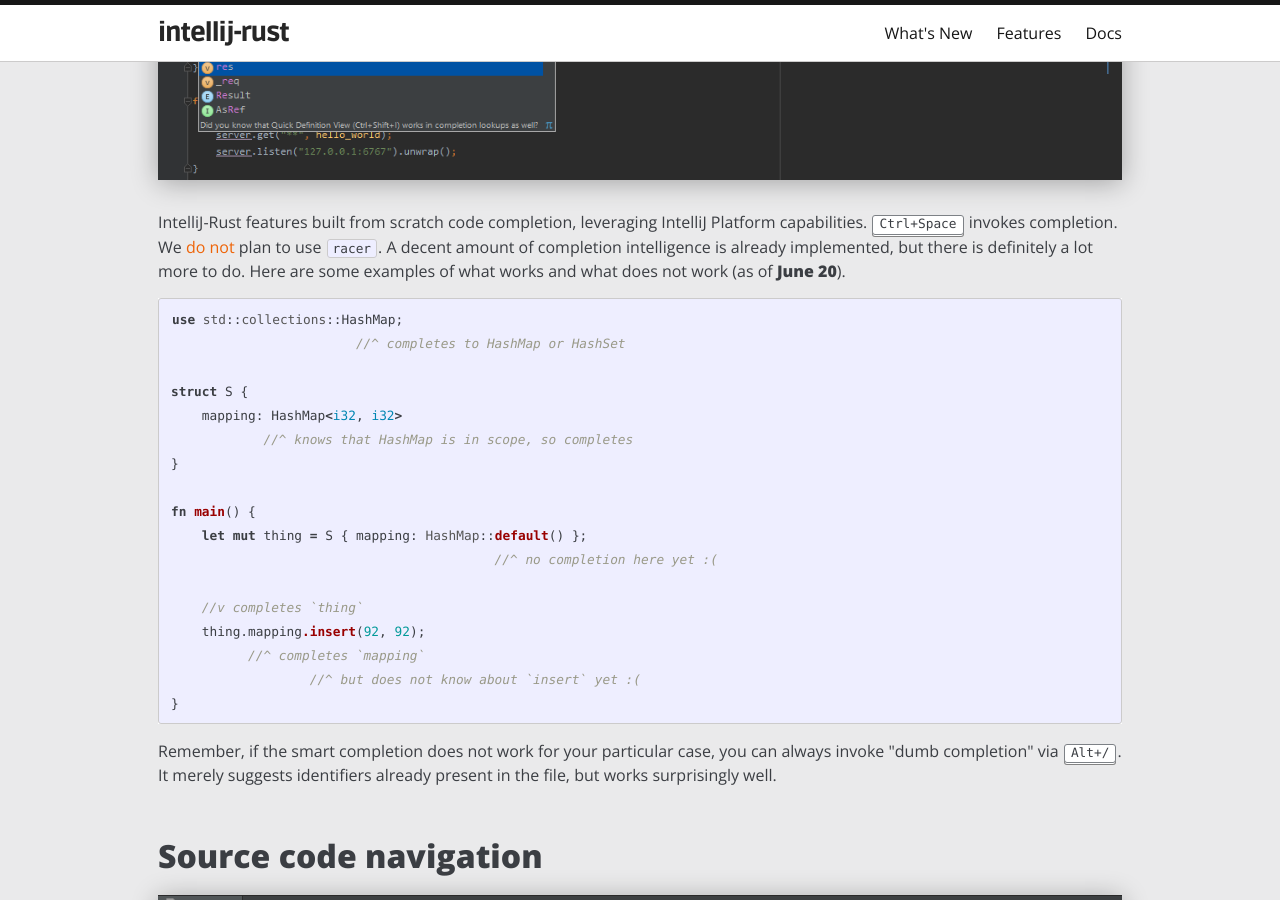
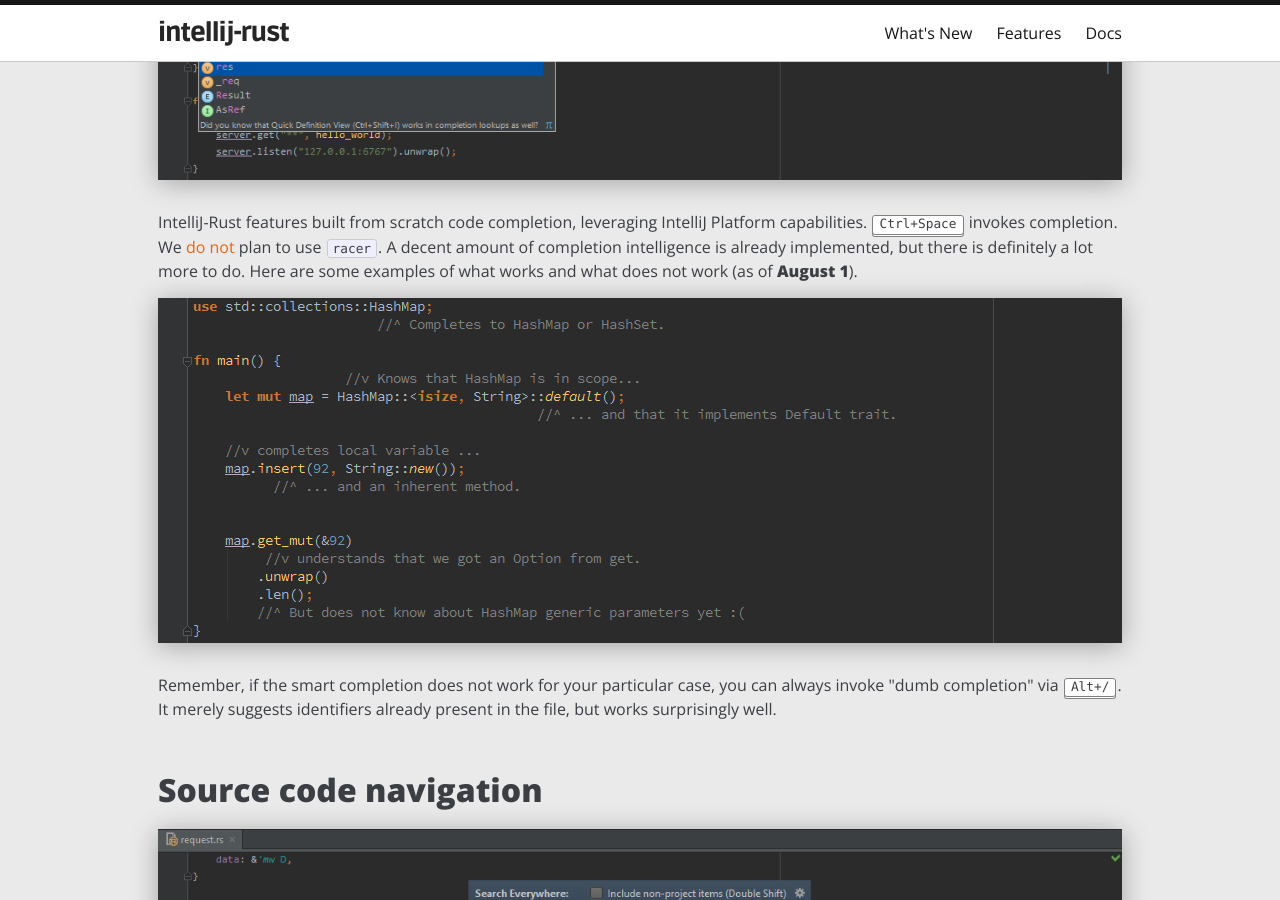
Before and after one commit to intellij-rust/intellij-rust.github.io, a Jekyll site: the page built from features.html, in a window 1280 px wide and 900 px high, scrolled down 1259 px. Built offline with Jekyll 4.4.1, drawn with Linux system fonts in a browser that asks for light colours; some web fonts are replaced.

Commit message:
Update completion state of the art

```diff
--- a/features.html
+++ b/features.html
@@ -70,28 +70,10 @@
       IntelliJ-Rust features built from scratch code completion, leveraging IntelliJ Platform capabilities.
       <kbd>Ctrl+Space</kbd> invokes completion. We <a href="/docs/faq.html#racer">do not</a> plan
       to use <code>racer</code>. A decent amount of completion intelligence is already implemented, but there is
-      definitely a lot more to do. Here are some examples of what works and what does not work (as of <b>June 20</b>).
+      definitely a lot more to do. Here are some examples of what works and what does not work (as of <b>August 1</b>).
     </p>
 
-{% highlight rust %}
-use std::collections::HashMap;
-                        //^ completes to HashMap or HashSet
-
-struct S {
-    mapping: HashMap<i32, i32>
-            //^ knows that HashMap is in scope, so completes
-}
-
-fn main() {
-    let mut thing = S { mapping: HashMap::default() };
-                                          //^ no completion here yet :(
-
-    //v completes `thing`
-    thing.mapping.insert(92, 92);
-          //^ completes `mapping`
-                  //^ but does not know about `insert` yet :(
-}
-{% endhighlight %}
+    {% include feature-pic.html i="feature-completion-state-of-the-art" %}
 
     <p>Remember, if the smart completion does not work for your particular case, you can always invoke "dumb completion"
       via <kbd>Alt+/</kbd>. It merely suggests identifiers already present in the file, but works surprisingly well.</p>
```
Also changed, not shown: assets/feature-completion-state-of-the-art.png (added).
